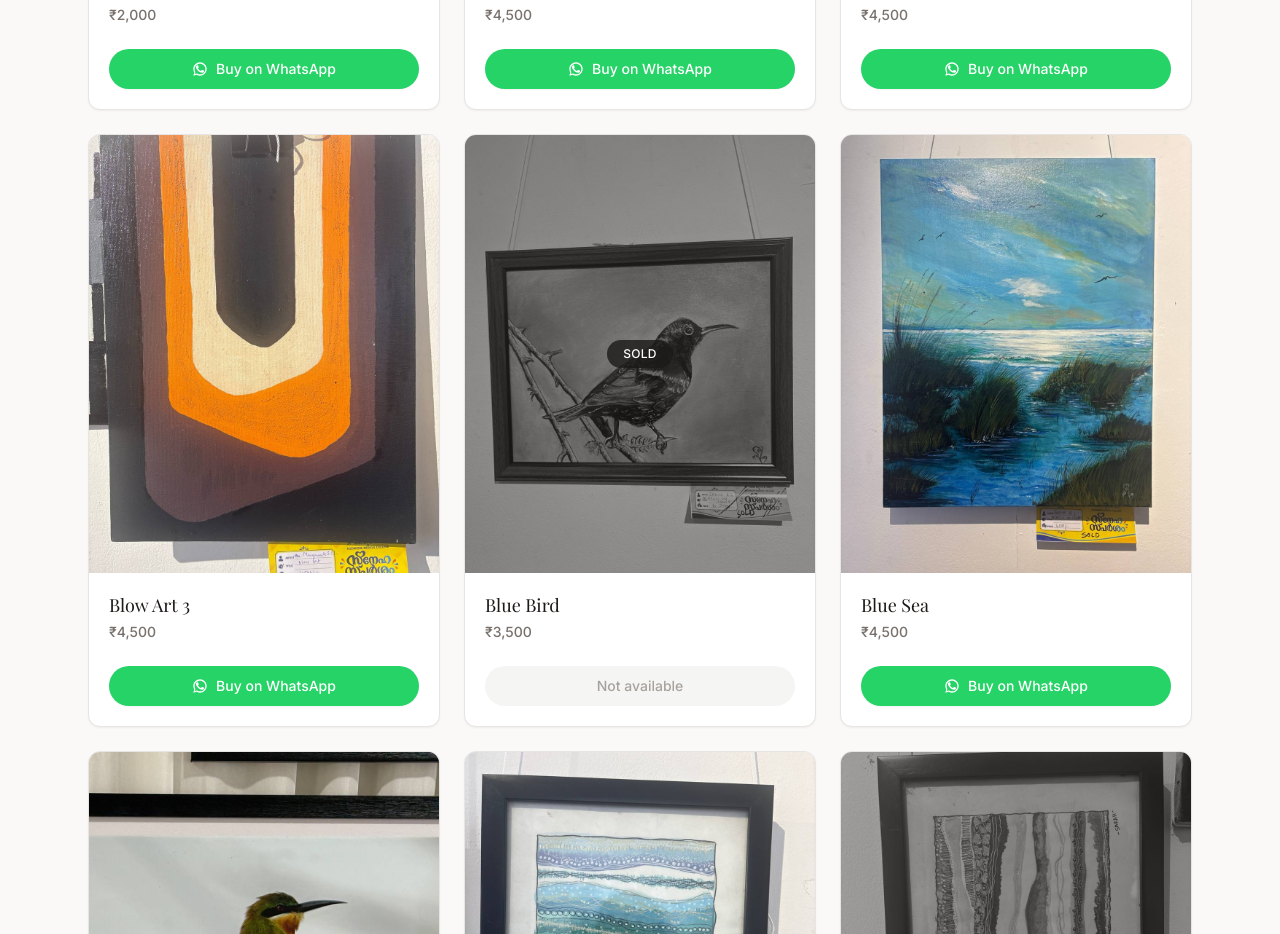
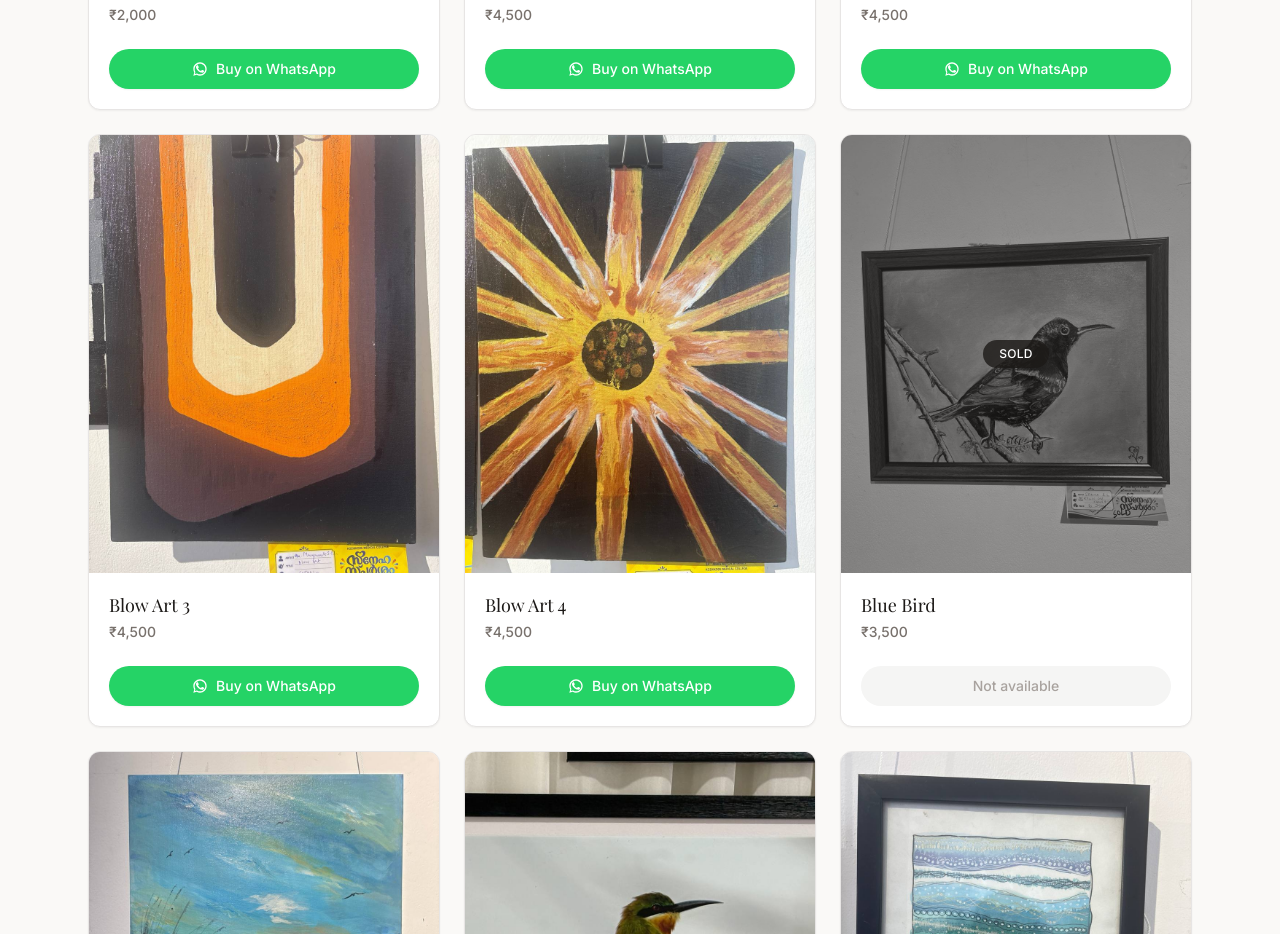
Before and after one commit to jasilmohmd/Art-catalogue, a Next.js app: page / in a window 1280 px wide. Shown: the part 3900-4834 px from the top of the page. Built offline with nearby package versions, Linux system fonts and the light colour scheme; a web font is replaced by a local one.

Commit message:
feat: add Blow Art 4 artwork

```diff
--- a/data/artworks.ts
+++ b/data/artworks.ts
@@ -119,6 +119,13 @@ export const artworks: Artwork[] = [
     name: "Blow Art 3",
     price: 4500,
     image: "/artworks/blow_art_3-4500.jpg",
+    available: true,
+  },
+  {
+    id: "blow-art-4",
+    name: "Blow Art 4",
+    price: 4500,
+    image: "/artworks/blow_art_4-4500.jpg",
     available: true,
   },
   {
```
Also changed, not shown: public/artworks/blow_art_4-4500.jpg (added).
